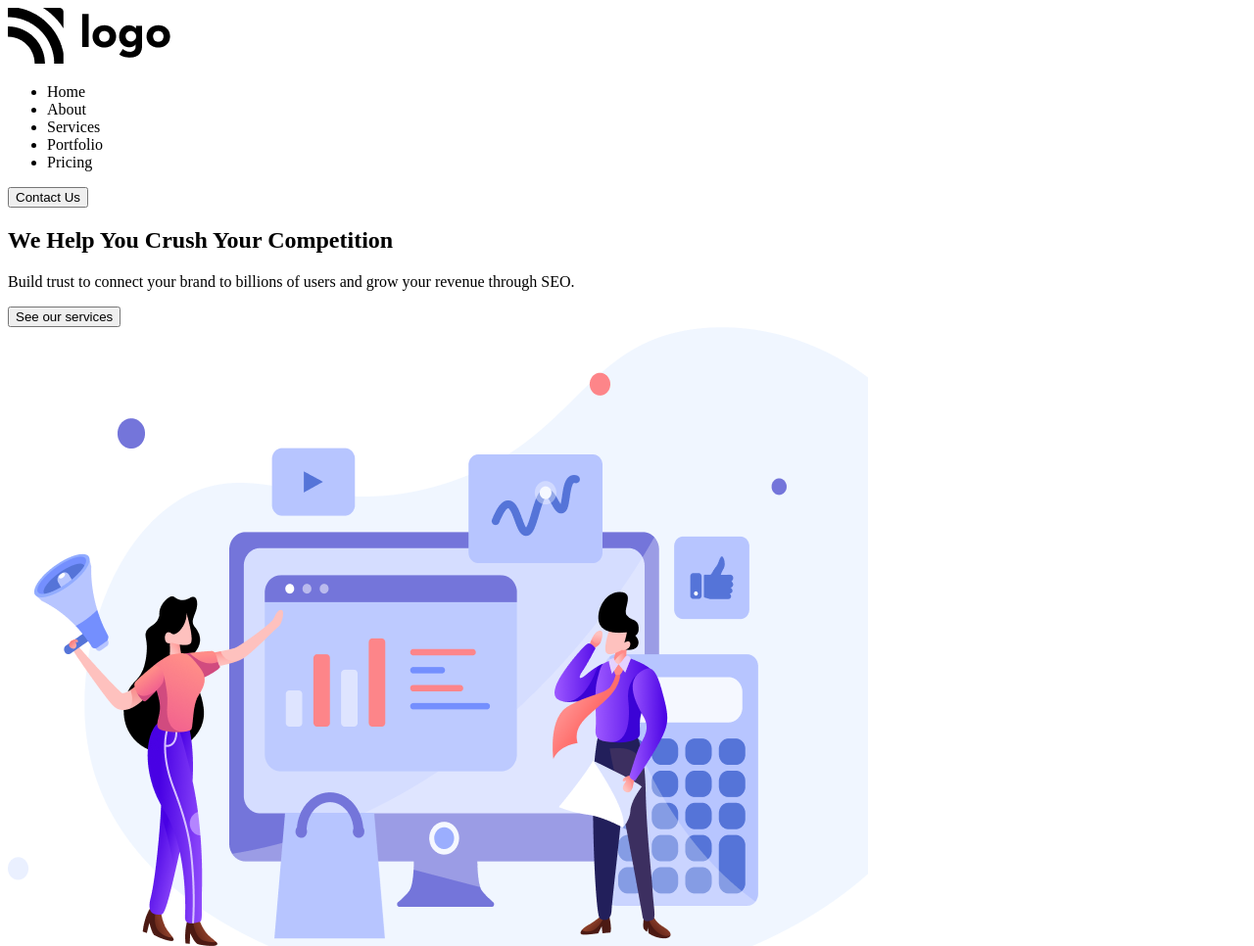
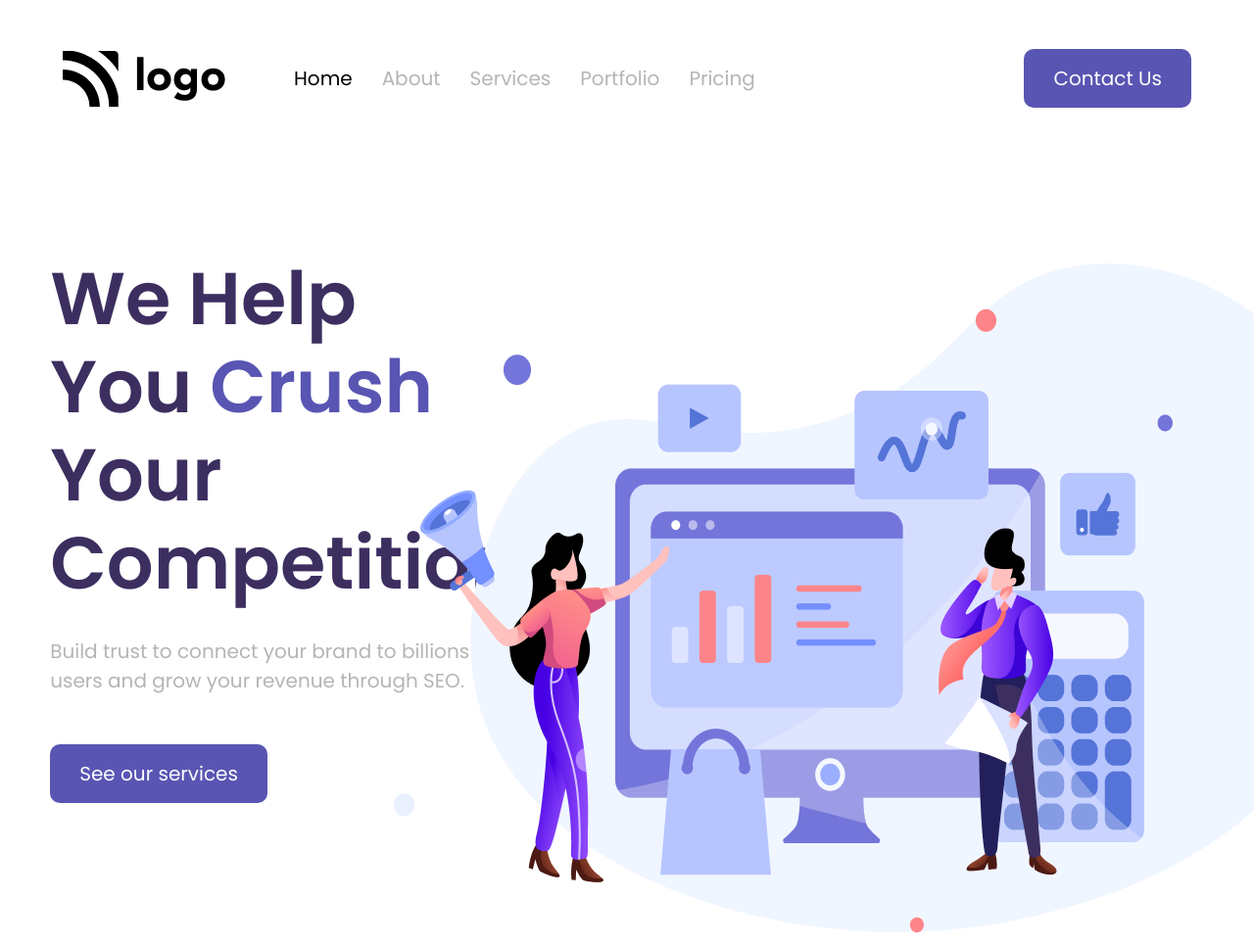
Before and after one commit to inderjeetbhagat/Full-Stack--Javascript--Bootcamp, a plain HTML site: page HTML AND CSS/Week 03/Project 01/index.html in a window 1280 px wide. Shown: the top 966 px of the page at 98% size. Drawn offline with Linux system fonts and the light colour scheme.

Commit message:
Added CSS to Week 3, Project 1

```diff
--- a/HTML AND CSS/Week 03/Project 01/style.css
+++ b/HTML AND CSS/Week 03/Project 01/style.css
@@ -1,2 +1,87 @@
 /* You can not modify anything in the HTML */
 /* You can only modify the CSS file */
+
+/* #5955B3
+#3C2F60 */
+*{
+    padding: 0;
+    margin: 0;
+    font-family: poppins;
+}
+.navbar-container{
+    display: flex;
+    height: 20vh;
+    padding: 0 5%;
+}
+.navbar-container div:nth-child(1) {
+    display: flex;
+    justify-content: center;
+    align-items: center;
+
+}
+
+.grow-list{
+    flex: 2;
+}
+.list{
+    display: flex;
+    margin-left: 70px;
+    justify-content: flex-start;
+    align-items: center;
+    height: 20vh;
+
+}
+.list-item{
+    list-style: none;
+    padding-right: 30px;
+    font-size: 20px;
+    color: rgb(181, 181, 181);
+}
+.list-item:nth-child(1){
+    color: #000;
+}
+.button-group{
+    display: flex;
+    justify-content: center;
+    align-items: center;
+    height: 20vh;
+}
+.nav-button {
+    background-color: #5955B3;
+    padding: 15px 30px;
+    font-size: 20px;
+    color: #fff;
+    border: 0;
+    border-radius: 10px;
+}
+
+/* Hero Section  */
+.banner-container{
+    width: 40%;
+}
+.banner-container div:nth-child(2){
+    position: absolute;
+    bottom: -20%;
+    right: 0;
+}
+.heading-text{
+    padding-top: 100px;
+    padding-left: 10%;
+    font-size: 75px;
+    font-weight: 600;
+    line-height: 1.2em;
+    color: #3C2F60;
+}
+.heading-text span{
+    color: #5955B3;
+}
+.description{
+    padding-left: 10%;
+    padding-top: 30px;
+    color: rgb(181, 181, 181);
+    font-size: 20px;
+}
+.btn{
+    margin-left: 10%;
+    margin-top: 50px;
+}
```
